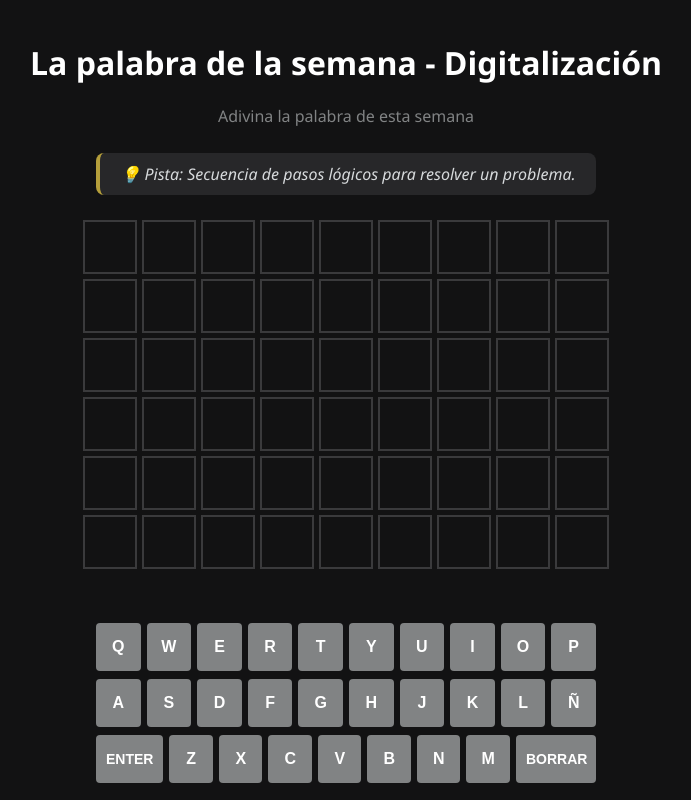
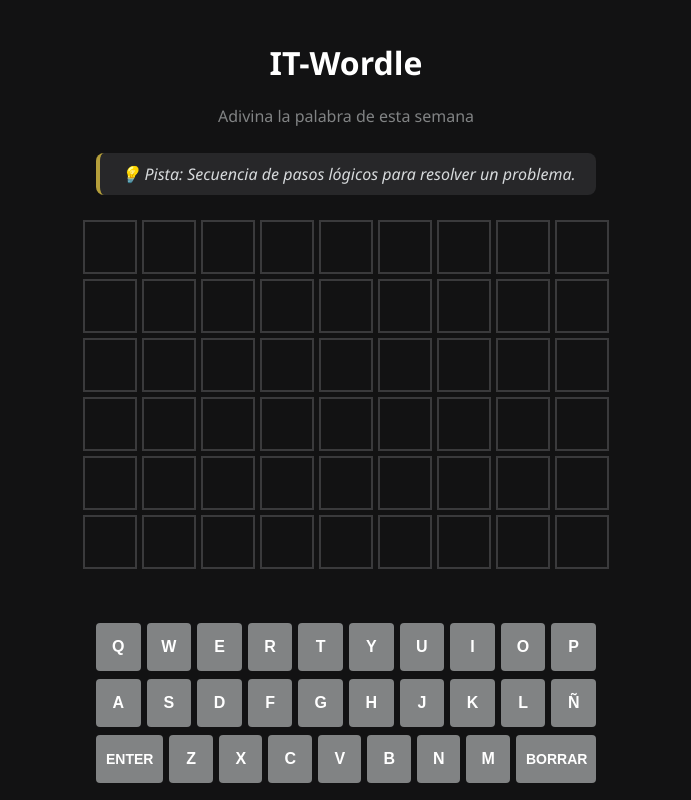
Before and after one commit to jvicher157/4-ESO, a plain HTML site: page lapalabradeldia/index.html in a window 1280 px wide. Shown: the top 800 px of the page, without its empty margins (294-985 px from the left). Drawn offline with Linux system fonts and the light colour scheme.

Commit message:
Update index.html

```diff
--- a/lapalabradeldia/index.html
+++ b/lapalabradeldia/index.html
@@ -3,7 +3,7 @@
 <head>
     <meta charset="UTF-8">
     <meta name="viewport" content="width=device-width, initial-scale=1.0">
-    <title>La palabra de la semana - Digitalización</title>
+    <title>Wordle - Digitalización</title>
     <style>
         body {
             font-family: 'Segoe UI', Tahoma, Geneva, Verdana, sans-serif;
@@ -114,7 +114,7 @@
 </head>
 <body>
 
-    <h1>La palabra de la semana - Digitalización</h1>
+    <h1>IT-Wordle</h1>
     <p class="subtitulo">Adivina la palabra de esta semana</p>
 
     <p id="texto-pista" class="pista"></p>
```
